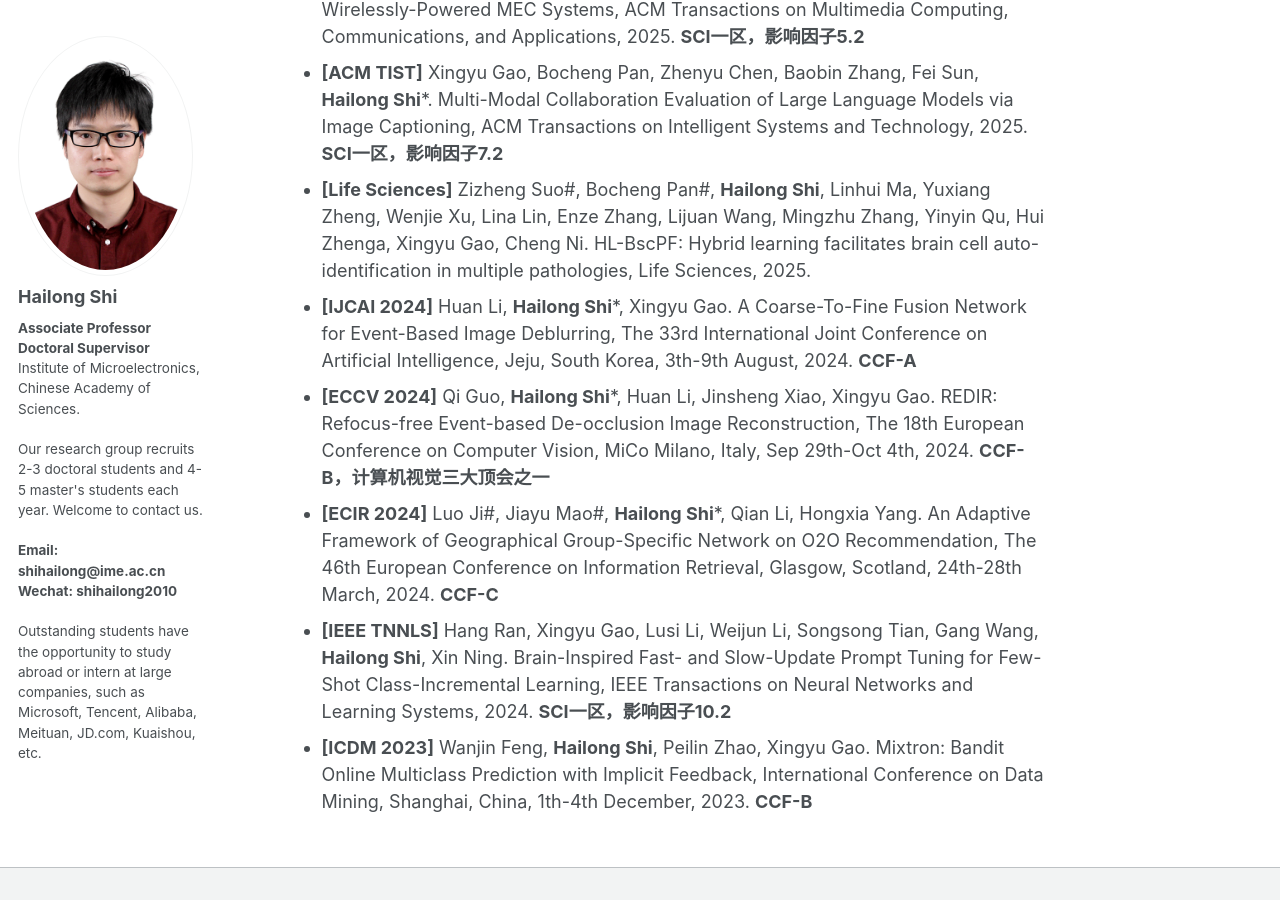
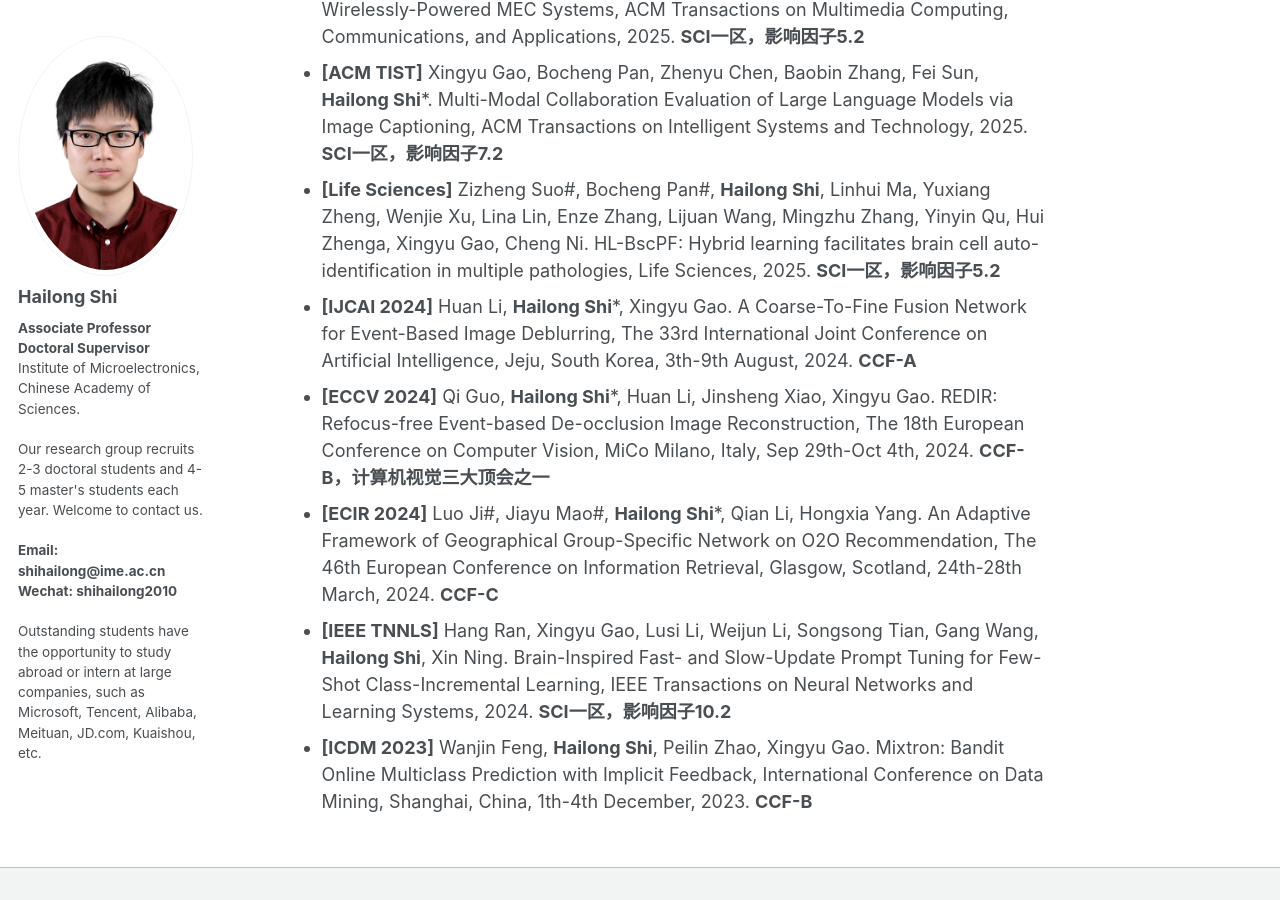
Before and after one commit to shihailong2023/shihailong2023.github.io, a Jekyll site: the page built from _pages/about.md, in a window 1280 px wide and 900 px high, scrolled down 2047 px. Built offline with Jekyll 4.4.1, drawn with Linux system fonts in a browser that asks for light colours.

Commit message:
Update about.md

```diff
--- a/_pages/about.md
+++ b/_pages/about.md
@@ -38,7 +38,7 @@ This is Hailong Shi’s personal homepage.
 * **\[IEEE TCSVT\]** Xingyu Gao, Zuolei Li, **Hailong Shi**\*, Zhenyu Chen, Peilin Zhao. Scribble-Supervised Video Object Segmentation via Scribble Enhancement, IEEE Transactions on Circuits and Systems for Video Technology, 2025. **SCI一区，影响因子8.3**
 * **\[ACM TOMM\]** Shaojun Zhu, Bincheng Zhu, Kaikai Chi, Jiefan Qiu, **Hailong Shi**, and Xingyu Gao. Maximizing Long-Term Task Completion Ratio of UAV-Enabled Wirelessly-Powered MEC Systems, ACM Transactions on Multimedia Computing, Communications, and Applications, 2025. **SCI一区，影响因子5.2**
 * **\[ACM TIST\]** Xingyu Gao, Bocheng Pan, Zhenyu Chen, Baobin Zhang, Fei Sun, **Hailong Shi**\*. Multi-Modal Collaboration Evaluation of Large Language Models via Image Captioning, ACM Transactions on Intelligent Systems and Technology, 2025. **SCI一区，影响因子7.2**
-* **\[Life Sciences\]** Zizheng Suo#, Bocheng Pan#, **Hailong Shi**, Linhui Ma, Yuxiang Zheng, Wenjie Xu, Lina Lin, Enze Zhang, Lijuan Wang, Mingzhu Zhang, Yinyin Qu, Hui Zhenga, Xingyu Gao, Cheng Ni. HL-BscPF: Hybrid learning facilitates brain cell auto-identification in multiple pathologies, Life Sciences, 2025.
+* **\[Life Sciences\]** Zizheng Suo#, Bocheng Pan#, **Hailong Shi**, Linhui Ma, Yuxiang Zheng, Wenjie Xu, Lina Lin, Enze Zhang, Lijuan Wang, Mingzhu Zhang, Yinyin Qu, Hui Zhenga, Xingyu Gao, Cheng Ni. HL-BscPF: Hybrid learning facilitates brain cell auto-identification in multiple pathologies, Life Sciences, 2025. **SCI一区，影响因子5.2**
 * **\[IJCAI 2024\]** Huan Li, **Hailong Shi**\*, Xingyu Gao. A Coarse-To-Fine Fusion Network for Event-Based Image Deblurring, The 33rd International Joint Conference on Artificial Intelligence, Jeju, South Korea, 3th-9th August, 2024. **CCF-A**
 * **\[ECCV 2024\]** Qi Guo, **Hailong Shi**\*, Huan Li, Jinsheng Xiao, Xingyu Gao. REDIR: Refocus-free Event-based De-occlusion Image Reconstruction, The 18th European Conference on Computer Vision, MiCo Milano, Italy, Sep 29th-Oct 4th, 2024. **CCF-B，计算机视觉三大顶会之一**
 * **\[ECIR 2024\]** Luo Ji#, Jiayu Mao#, **Hailong Shi**\*, Qian Li, Hongxia Yang. An Adaptive Framework of Geographical Group-Specific Network on O2O Recommendation, The 46th European Conference on Information Retrieval, Glasgow, Scotland, 24th-28th March, 2024. **CCF-C**
```
